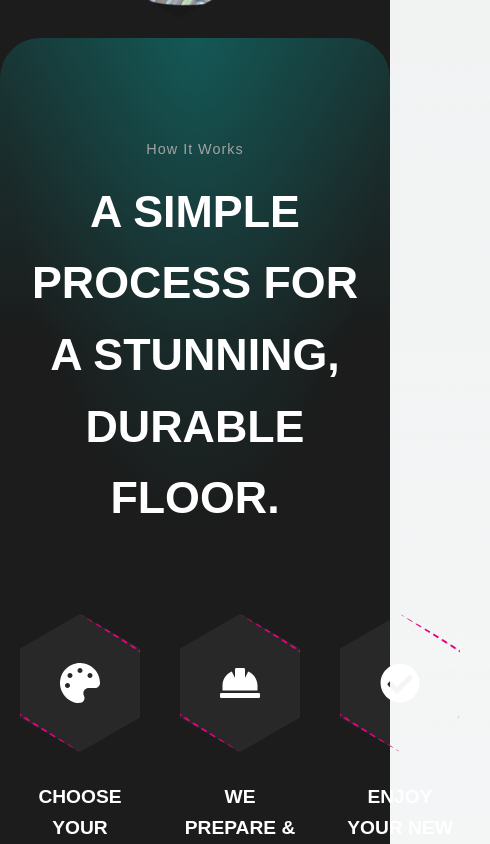
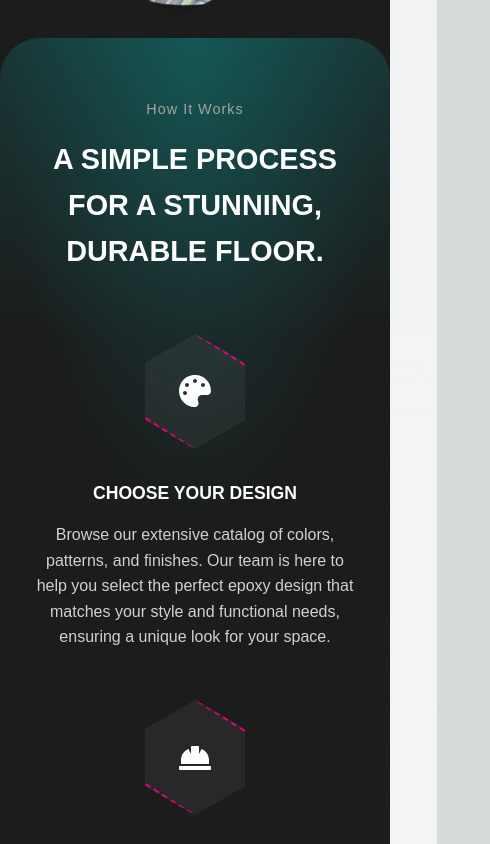
Before and after one commit to celalzamanoglu/epoxy-flooring, a Next.js app: page / in a window 390 px wide. Shown: the part 8080-8924 px from the top of the page, 490 px wide, since content can reach past the window. Built offline with nearby package versions, Linux system fonts and the light colour scheme.

Commit message:
fix: responsive howitworks section

```diff
--- a/src/components/HowItWorksSection.module.css
+++ b/src/components/HowItWorksSection.module.css
@@ -114,3 +114,40 @@
   font-size: 0.9rem;
   color: #a3a3a3;
 }
+
+@media (max-width: 900px) {
+  .section {
+    padding: 80px 20px;
+  }
+
+  .title {
+    font-size: 2.2rem;
+    margin-bottom: 60px;
+  }
+
+  .stepsGrid {
+    grid-template-columns: 1fr;
+    gap: 50px;
+    margin-bottom: 60px;
+  }
+}
+
+@media (max-width: 480px) {
+  .section {
+    padding: 60px 20px;
+  }
+
+  .title {
+    font-size: 1.8rem;
+  }
+
+  .iconWrapper {
+    width: 100px;
+    height: 115px;
+    font-size: 2rem;
+  }
+
+  .stepTitle {
+    font-size: 1.1rem;
+  }
+}
```
